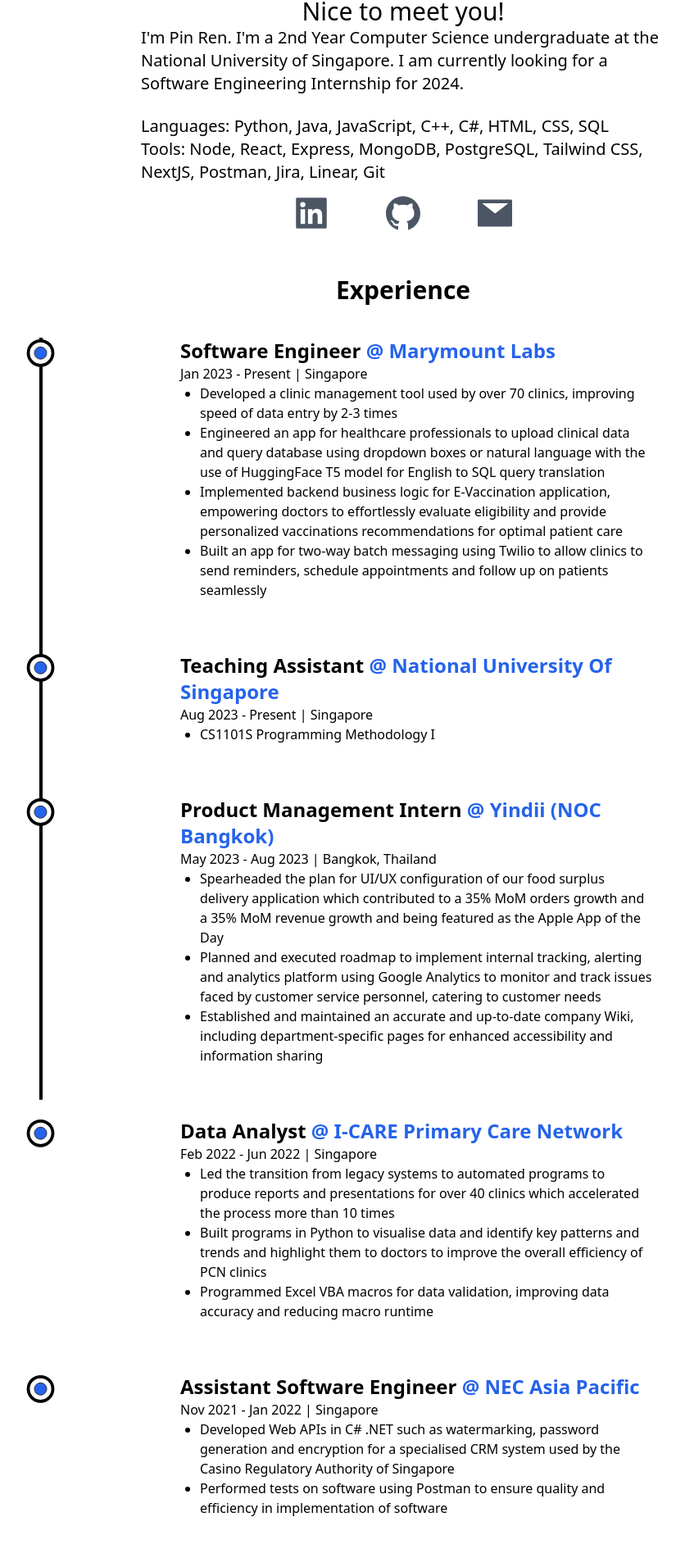
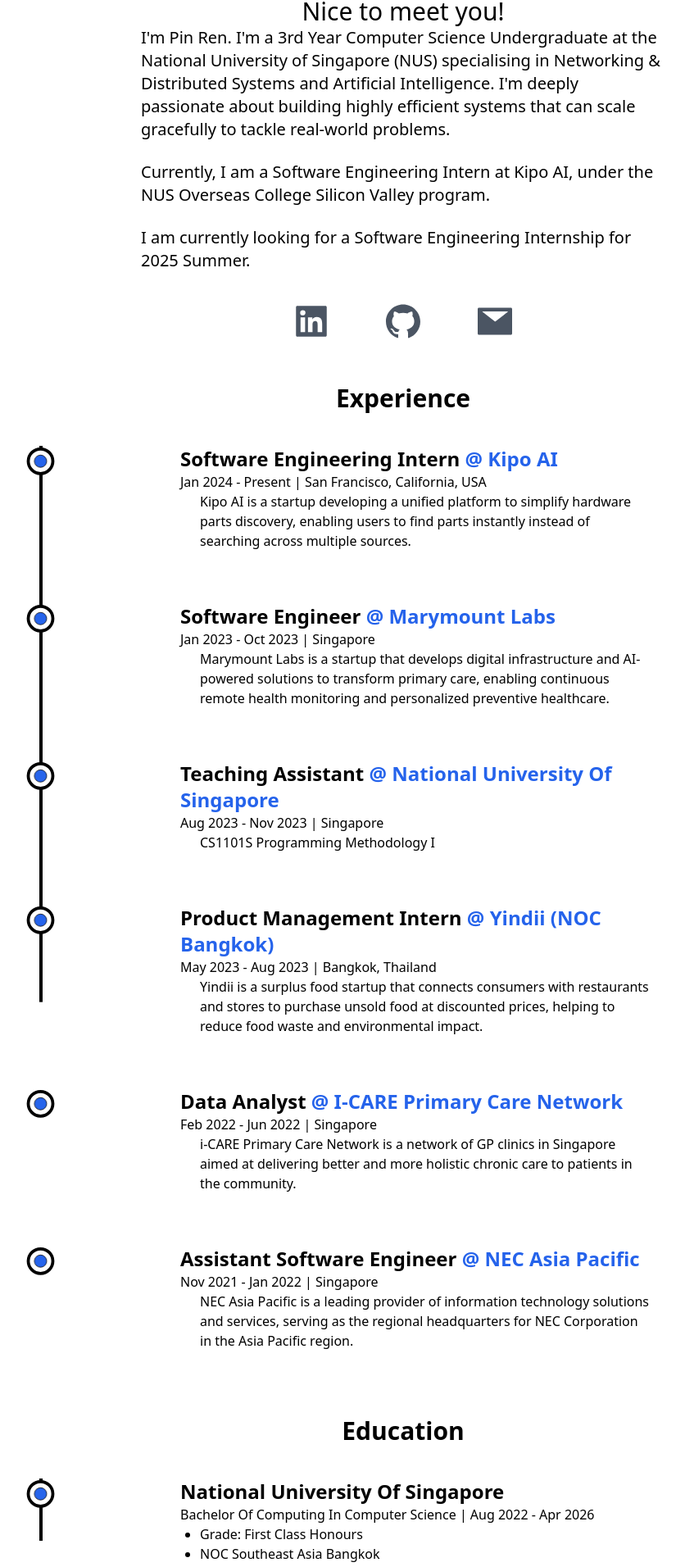
Before and after one commit to tohpinren/portfolio-website, a Next.js app: page /about in a window 1280 px wide. Shown: the part 96-2008 px from the top of the page at 82% size, without its empty margins (148-984 px from the left). Built offline with nearby package versions, Linux system fonts and the light colour scheme.

Commit message:
Update portfolio

```diff
--- a/components/Education.js
+++ b/components/Education.js
@@ -53,7 +53,7 @@
                 info={[
                 'Grade: First Class Honours',
                 'NOC Southeast Asia Bangkok',
-                'CS1101S Programming Methodology I Teaching Assistant'
+                'NOC Silicon Valley'
                 ]}
                 />
                 <Details
--- a/components/Experience.js
+++ b/components/Experience.js
@@ -18,13 +18,10 @@
             <span className='capitalize font-medium text-xs sm:text-base text-dark/75'>
                 {time} | {address}
             </span>
-            <ul className='list-disc pl-6 text-xs sm:text-base'>
-                {work.map((point, index) => (
-                    <li key={index} className='font-medium w-full'>
-                        {point}
-                    </li>
-                ))}
-            </ul>
+            <br />
+            <p className='list-disc pl-6 text-xs sm:text-base'>
+                {work}
+            </p>
         </motion.div>
     </li>
 }
@@ -49,23 +46,26 @@
 
             <ul className='w-full flex flex-col items-start justify-between ml-4'>
                 <Details
+                position={'Software Engineering Intern'}
+                company={'Kipo AI'}
+                companyLink={'https://kipoparts.com/'}
+                time={'Jan 2024 - Present'}
+                address={'San Francisco, California, USA'}
+                work={'Kipo AI is a startup developing a unified platform to simplify hardware parts discovery, enabling users to find parts instantly instead of searching across multiple sources.'}
+                />
+                <Details
                 position={'Software Engineer'}
                 company={'Marymount Labs'}
                 companyLink={'https://marymountlabs.com/'}
-                time={'Jan 2023 - Present'}
+                time={'Jan 2023 - Oct 2023'}
                 address={'Singapore'}
-                work={
-                ['Developed a clinic management tool used by over 70 clinics, improving speed of data entry by 2-3 times',
-                'Engineered an app for healthcare professionals to upload clinical data and query database using dropdown boxes or natural language with the use of HuggingFace T5 model for English to SQL query translation',
-                'Implemented backend business logic for E-Vaccination application, empowering doctors to effortlessly evaluate eligibility and provide personalized vaccinations recommendations for optimal patient care',
-                'Built an app for two-way batch messaging using Twilio to allow clinics to send reminders, schedule appointments and follow up on patients seamlessly'
-                ]}
+                work={'Marymount Labs is a startup that develops digital infrastructure and AI-powered solutions to transform primary care, enabling continuous remote health monitoring and personalized preventive healthcare.'}
                 />
                 <Details
                 position={'Teaching Assistant'}
                 company={'National University of Singapore'}
                 companyLink={'https://nus.edu.sg/'}
-                time={'Aug 2023 - Present'}
+                time={'Aug 2023 - Nov 2023'}
                 address={'Singapore'}
                 work={['CS1101S Programming Methodology I']}
                 />
@@ -75,11 +75,7 @@
                 companyLink={'https://www.yindii.co/'}
                 time={'May 2023 - Aug 2023'}
                 address={'Bangkok, Thailand'}
-                work={[
-                'Spearheaded the plan for UI/UX configuration of our food surplus delivery application which contributed to a 35% MoM orders growth and a 35% MoM revenue growth and being featured as the Apple App of the Day',
-                'Planned and executed roadmap to implement internal tracking, alerting and analytics platform using Google Analytics to monitor and track issues faced by customer service personnel, catering to customer needs',
-                'Established and maintained an accurate and up-to-date company Wiki, including department-specific pages for enhanced accessibility and information sharing'
-                ]}
+                work={'Yindii is a surplus food startup that connects consumers with restaurants and stores to purchase unsold food at discounted prices, helping to reduce food waste and environmental impact.'}
                 />
                 <Details
                 position={'Data Analyst'}
@@ -87,11 +83,7 @@
                 companyLink={'https://www.icarepcn.com/'}
                 time={'Feb 2022 - Jun 2022'}
                 address={'Singapore'}
-                work={[
-                'Led the transition from legacy systems to automated programs to produce reports and presentations for over 40 clinics which accelerated the process more than 10 times',
-                'Built programs in Python to visualise data and identify key patterns and trends and highlight them to doctors to improve the overall efficiency of PCN clinics',
-                'Programmed Excel VBA macros for data validation, improving data accuracy and reducing macro runtime'
-                ]}
+                work={'i-CARE Primary Care Network is a network of GP clinics in Singapore aimed at delivering better and more holistic chronic care to patients in the community.'}
                 />
                 <Details
                 position={'Assistant Software Engineer'}
@@ -99,10 +91,7 @@
                 companyLink={'https://sg.nec.com/'}
                 time={'Nov 2021 - Jan 2022'}
                 address={'Singapore'}
-                work={[
-                'Developed Web APIs in C# .NET such as watermarking, password generation and encryption for a specialised CRM system used by the Casino Regulatory Authority of Singapore',
-                'Performed tests on software using Postman to ensure quality and efficiency in implementation of software'
-                ]}
+                work={'NEC Asia Pacific is a leading provider of information technology solutions and services, serving as the regional headquarters for NEC Corporation in the Asia Pacific region.'}
                 />
             </ul>
         </div>
--- a/package.json
+++ b/package.json
@@ -16,10 +16,10 @@
     "eslint": "8.47.0",
     "eslint-config-next": "13.4.13",
     "framer-motion": "^10.16.0",
-    "next": "13.4.13",
+    "next": "^13.4.13",
     "postcss": "8.4.27",
-    "react": "18.2.0",
-    "react-dom": "18.2.0",
+    "react": "^18.2.0",
+    "react-dom": "^18.2.0",
     "react-icons": "^4.10.1",
     "sharp": "^0.32.6"
   },
--- a/pages/about.js
+++ b/pages/about.js
@@ -36,15 +36,18 @@
             <div className='flex flex-col justify-center items-center'>
                 <h1 className='text-bold text-2xl sm:text-3xl'>Nice to meet you!</h1>
                 <h3 className='text-base sm:text-xl w-[70%] sm:w-[50%]'>
-                  I&apos;m Pin Ren. I&apos;m a 2nd Year Computer Science undergraduate at the National University of Singapore.
-                  I am currently looking for a Software Engineering Internship for 2024.
+                  I&apos;m Pin Ren. I&apos;m a 3rd Year Computer Science Undergraduate at the National University of Singapore (NUS) specialising in Networking & Distributed Systems and Artificial Intelligence.
+                  I'm deeply passionate about building highly efficient systems that can scale gracefully to tackle real-world problems.
                 </h3>
                 <br />
                 <h3 className='text-base sm:text-xl w-[70%] sm:w-[50%]'>
-                  Languages: Python, Java, JavaScript, C++, C#, HTML, CSS, SQL
-                  <br />
-                  Tools: Node, React, Express, MongoDB, PostgreSQL, Tailwind CSS, NextJS, Postman, Jira, Linear, Git
+                  Currently, I am a Software Engineering Intern at Kipo AI, under the NUS Overseas College Silicon Valley program.
                 </h3>
+                <br />
+                <h3 className='text-base sm:text-xl w-[70%] sm:w-[50%]'>
+                  I am currently looking for a Software Engineering Internship for 2025 Summer.
+                </h3>
+                <br />
                 <div className='text-3xl sm:text-5xl flex justify-center gap-16 py-3 text-gray-600 cursor-pointer'>
                     <a href="https://www.linkedin.com/in/tohpinren/" target="_blank" rel="noopener noreferrer">
                         <AiFillLinkedin className='hover:text-blue-600' />
--- a/pages/index.js
+++ b/pages/index.js
@@ -38,15 +38,15 @@
         <NavBar darkMode={darkMode} setDarkMode={setDarkMode} />
         <section className='min-h-screen'>
           <div className='text-center'>
-            <Image alt='Picture of me' className='mx-auto center rounded-full w-96 h-96 md:h-120 md:w-120' src={me} />
+            <Image alt='Picture of me' className='mx-auto center w-96 h-96 md:h-120 md:w-120' src={me} />
             <h2 className='text-teal-600 text-5xl font-md py-2 md:text-6xl dark:text-teal-500'>
               Toh Pin Ren
             </h2>
             <h3 className='text-black text-2xl py-2 md:text-3xl dark:text-white'>
-              NUS Y2 CS
+              NUS Y3 CS
             </h3>
             <p className='text-black text-md py-2 leading-8 md:text-xl max-w-xl mx-auto dark:text-white'>
-              Passionate about solving real-world problems using technology
+              Passionate about solving real-world problems using software
             </p>
           </div>
 
--- a/pages/projects.js
+++ b/pages/projects.js
@@ -11,6 +11,7 @@
 import battlecode from 'public/battlecode.jpeg'
 import party from 'public/party.png'
 import orderbook from 'public/orderbook.png'
+import googleaihackathon from 'public/googleaihackathon.png'
 
 const Project = ({title, summary, img, link, github, date, tech}) => {
   return (
@@ -76,6 +77,15 @@
 
             <div className='flex flex-col items-center justify-evenly gap-20 pb-32'>
               <Project
+                title='Google AI Hackathon 2024'
+                date='May 2024'
+                summary='CrimeWatch.AI is a project aimed at leveraging artificial intelligence to detect and prevent crime. This project utilizes Gemini 1.5 Pro API to analyze various data sources and provide insights to law enforcement agencies and communities.'
+                tech='Python, Gemini, Azure, React, Typescript'
+                img={googleaihackathon}
+                github='https://github.com/Y-ZR/CrimeWatch.AI'
+                link='https://googleai.devpost.com/'
+              />
+              <Project
                 title='Fast Limit Order Book'
                 date='Sep 2023'
                 summary='Implemented an efficient limit order book for high-frequency trading that supports mostly O(1) operations'
```
Also changed, not shown: public/googleaihackathon.png (added), 1 other file (tests, documents, lock files or other folders).
